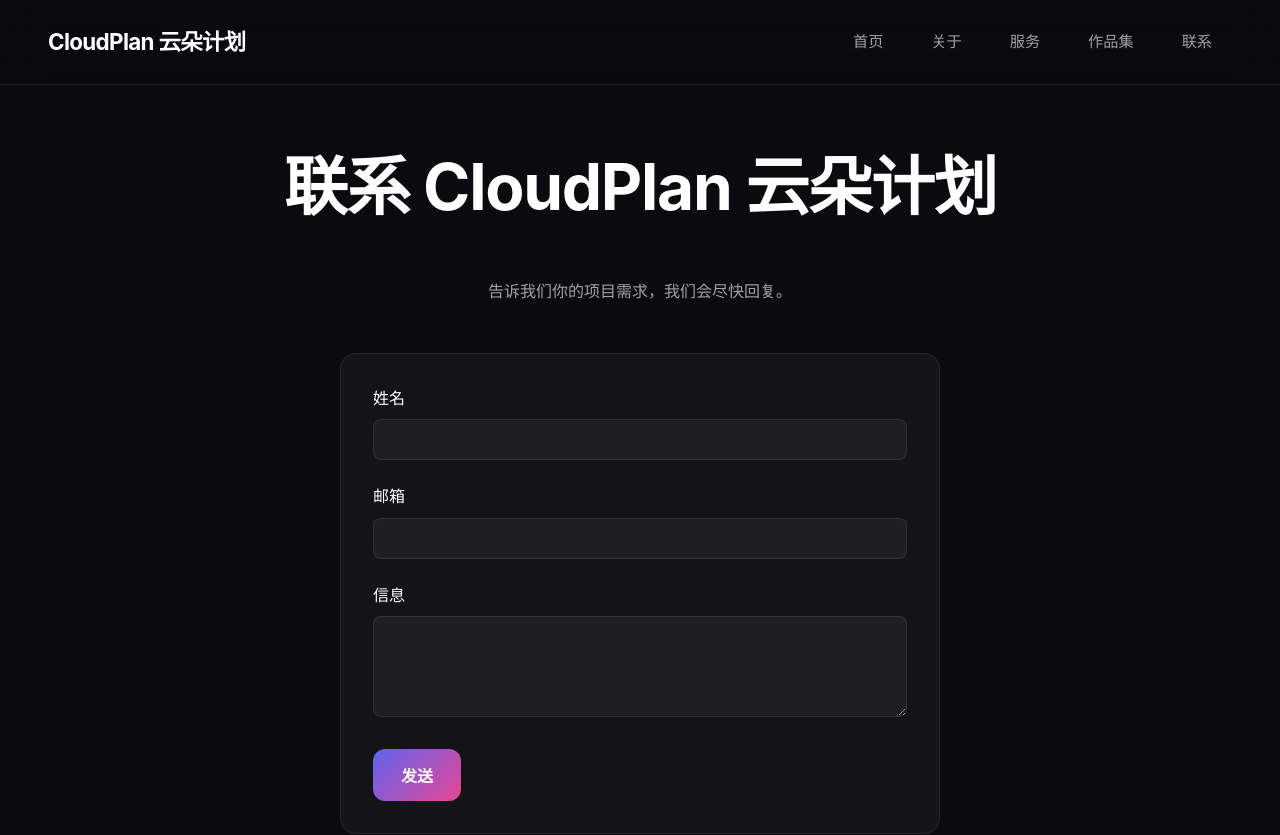
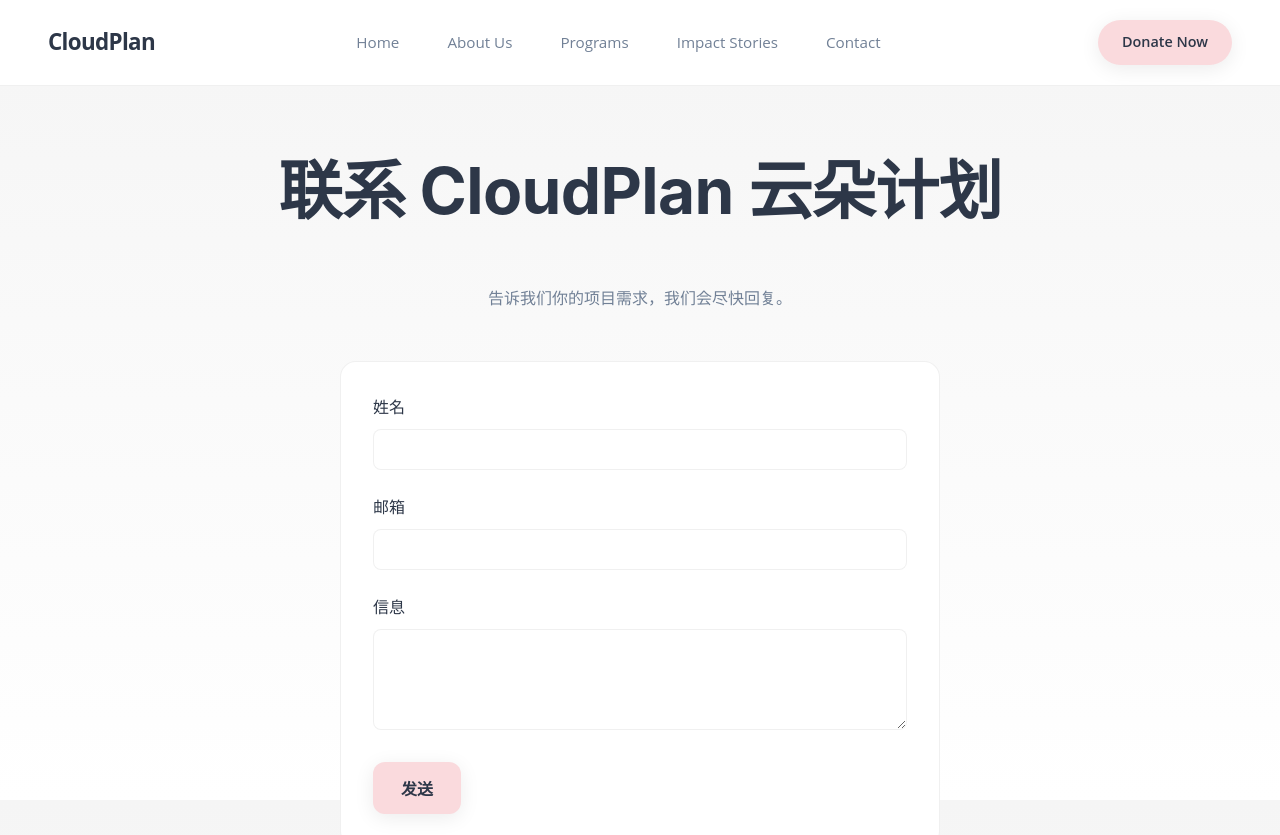
Before and after one commit to cloud-cottage/yunduo, a Next.js app: page /contact in a window 1280 px wide. Shown: the top 835 px of the page. Built offline with nearby package versions, Linux system fonts and the light colour scheme.

Commit message:
style: 更新为浅色主题配色 (#A7D2E8, #FADADD)

```diff
--- a/components/Navbar.js
+++ b/components/Navbar.js
@@ -1,14 +1,17 @@
 export default function Navbar() {
   return (
     <header className="navbar">
-      <div className="brand"><a href="/">CloudPlan 云朵计划</a></div>
+      <div className="brand"><a href="/">CloudPlan</a></div>
       <nav className="navlinks" aria-label="Main">
-        <a href="/">首页</a>
-        <a href="/about">关于</a>
-        <a href="/services">服务</a>
-        <a href="/works">作品集</a>
-        <a href="/contact">联系</a>
+        <a href="/">Home</a>
+        <a href="/about">About Us</a>
+        <a href="/services">Programs</a>
+        <a href="/works">Impact Stories</a>
+        <a href="/contact">Contact</a>
       </nav>
+      <div className="nav-cta">
+        <a href="/contact" className="button" style={{ padding: '10px 24px', fontSize: '0.9rem', borderRadius: '100px' }}>Donate Now</a>
+      </div>
     </header>
   );
 }
--- a/styles/globals.css
+++ b/styles/globals.css
@@ -1,29 +1,31 @@
 :root {
-  --primary: #6366f1;
-  --primary-dark: #4f46e5;
-  --accent: #ec4899;
-  --bg-gradient-start: #0a0a0f;
-  --bg-gradient-end: #12121a;
-  --card-bg: rgba(255, 255, 255, 0.04);
-  --card-border: rgba(255, 255, 255, 0.08);
-  --text-primary: #ffffff;
-  --text-secondary: #a1a1aa;
-  --navbar-bg: rgba(10, 10, 15, 0.8);
-  --hover-bg: rgba(99, 102, 241, 0.15);
+  --primary: #A7D2E8;
+  --primary-dark: #8BC4DE;
+  --accent: #FADADD;
+  --bg-gradient-start: #F5F5F5;
+  --bg-gradient-end: #FFFFFF;
+  --bg-light: #F5F5F5;
+  --card-bg: #FFFFFF;
+  --card-border: rgba(0, 0, 0, 0.06);
+  --text-primary: #2D3748;
+  --text-secondary: #718096;
+  --navbar-bg: rgba(255, 255, 255, 0.95);
+  --hover-bg: rgba(167, 210, 232, 0.2);
+  --shadow: 0 4px 20px rgba(0, 0, 0, 0.08);
 }
 * { box-sizing: border-box; }
 html, body, #__next { height: 100%; scroll-behavior: smooth; }
 body {
   margin: 0;
-  font-family: 'Inter', -apple-system, BlinkMacSystemFont, "Segoe UI", Roboto, sans-serif;
-  background: var(--bg-gradient-start);
+  font-family: 'Open Sans', -apple-system, BlinkMacSystemFont, "Segoe UI", Roboto, sans-serif;
+  background: linear-gradient(180deg, var(--bg-light) 0%, var(--bg-gradient-end) 100%);
   color: var(--text-primary);
-  line-height: 1.6;
+  line-height: 1.7;
   -webkit-font-smoothing: antialiased;
 }
-a { color: var(--primary); text-decoration: none; transition: all 0.2s; }
+a { color: var(--text-primary); text-decoration: none; transition: all 0.2s; }
 a:hover { color: var(--accent); }
-h1, h2, h3 { font-weight: 700; line-height: 1.2; letter-spacing: -0.02em; }
+h1, h2, h3, h4 { font-weight: 700; line-height: 1.3; letter-spacing: -0.01em; font-family: 'Montserrat', -apple-system, BlinkMacSystemFont, sans-serif; }
 
 .text-secondary { color: var(--text-secondary); }
 
@@ -63,6 +65,7 @@ h1, h2, h3 { font-weight: 700; line-height: 1.2; letter-spacing: -0.02em; }
   background: var(--hover-bg);
   color: var(--text-primary);
 }
+.nav-cta { margin-left: 1rem; }
 
 /* Hero */
 .hero {
@@ -94,18 +97,18 @@ h1, h2, h3 { font-weight: 700; line-height: 1.2; letter-spacing: -0.02em; }
 .button {
   display: inline-block;
   padding: 14px 28px;
-  background: linear-gradient(135deg, var(--primary), var(--accent));
-  color: white;
+  background: var(--accent);
+  color: #2D3748;
   font-weight: 600;
   font-size: 1rem;
-  border-radius: 12px;
+  border-radius: 100px;
   text-decoration: none;
-  transition: transform 0.2s, box-shadow 0.2s, opacity 0.2s;
-  animation: pulse 2s infinite;
+  transition: all 0.3s ease;
+  box-shadow: var(--shadow);
 }
 .button:hover {
   transform: translateY(-2px);
-  box-shadow: 0 8px 24px rgba(236, 72, 153, 0.4);
+  box-shadow: 0 8px 30px rgba(250, 218, 221, 0.5);
   opacity: 0.9;
 }
 .button:active { transform: translateY(0); }
@@ -131,7 +134,7 @@ h1, h2, h3 { font-weight: 700; line-height: 1.2; letter-spacing: -0.02em; }
 .feature:hover {
   transform: translateY(-8px);
   border-color: var(--primary);
-  box-shadow: 0 20px 40px rgba(0, 0, 0, 0.3);
+  box-shadow: var(--shadow);
 }
 .feature h3 { font-size: 1.3rem; margin-top: 0; margin-bottom: 0.75rem; }
 .feature p { color: var(--text-secondary); font-size: 0.95rem; }
@@ -142,7 +145,7 @@ h1, h2, h3 { font-weight: 700; line-height: 1.2; letter-spacing: -0.02em; }
   text-align: center;
   color: var(--text-secondary);
   border-top: 1px solid var(--card-border);
-  background: rgba(0,0,0,0.3);
+  background: #FFFFFF;
 }
 .site-footer p { margin: 0; font-size: 0.9rem; }
 
@@ -162,20 +165,23 @@ h3 { font-size: 1.4rem; }
   from { opacity: 0; transform: translateY(24px); }
   to { opacity: 1; transform: translateY(0); }
 }
-@keyframes pulse {
-  0%, 100% { opacity: 1; }
-  50% { opacity: 0.8; }
+@keyframes float {
+  0%, 100% { transform: translateY(0); }
+  50% { transform: translateY(-20px); }
 }
 
 /* Responsive */
 @media (max-width: 900px) {
   .feature-grid { grid-template-columns: repeat(2, 1fr); }
-  .hero h1 { font-size: 2.5rem; }
+  .navbar { padding: 1rem 1.5rem; }
+  .nav-cta { display: none; }
 }
 @media (max-width: 600px) {
   .navlinks { display: none; }
   .feature-grid { grid-template-columns: 1fr; }
-  .hero { padding: 80px 20px; }
+  .hero { padding: 100px 20px; min-height: 80vh; }
   .hero h1 { font-size: 2rem; }
   .hero p { font-size: 1rem; }
+  .navbar { padding: 1rem; }
+  .brand a { font-size: 1.2rem; }
 }
```
Also changed, not shown: components/Features.js (+11 -8 lines), components/Hero.js (+8 -24 lines).
